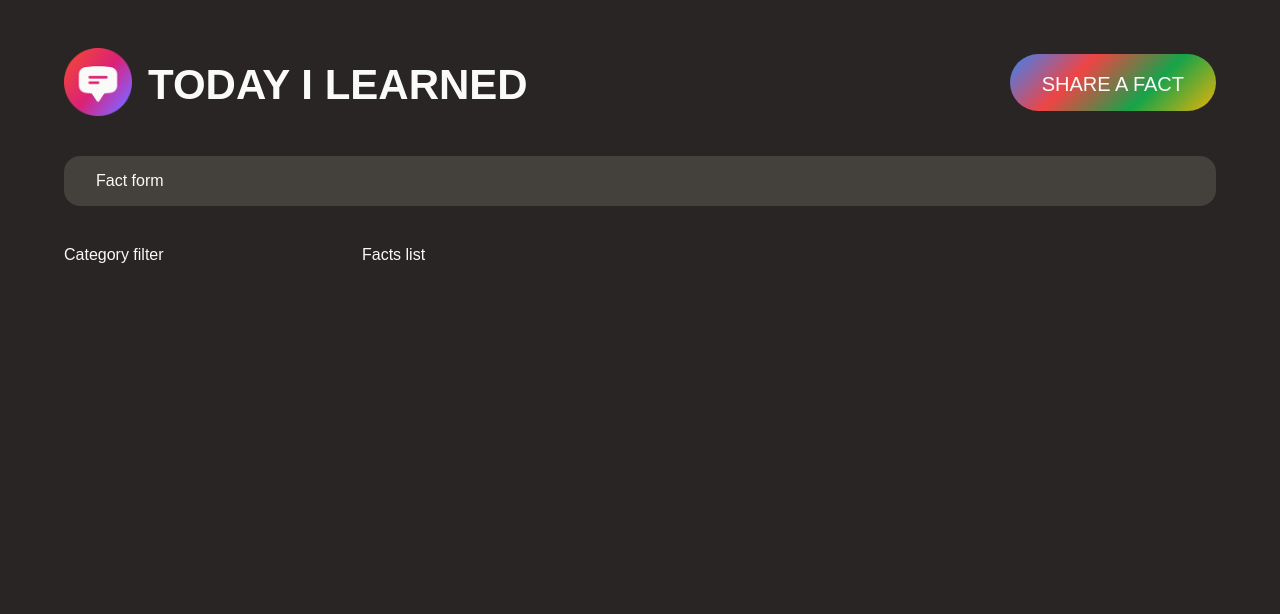
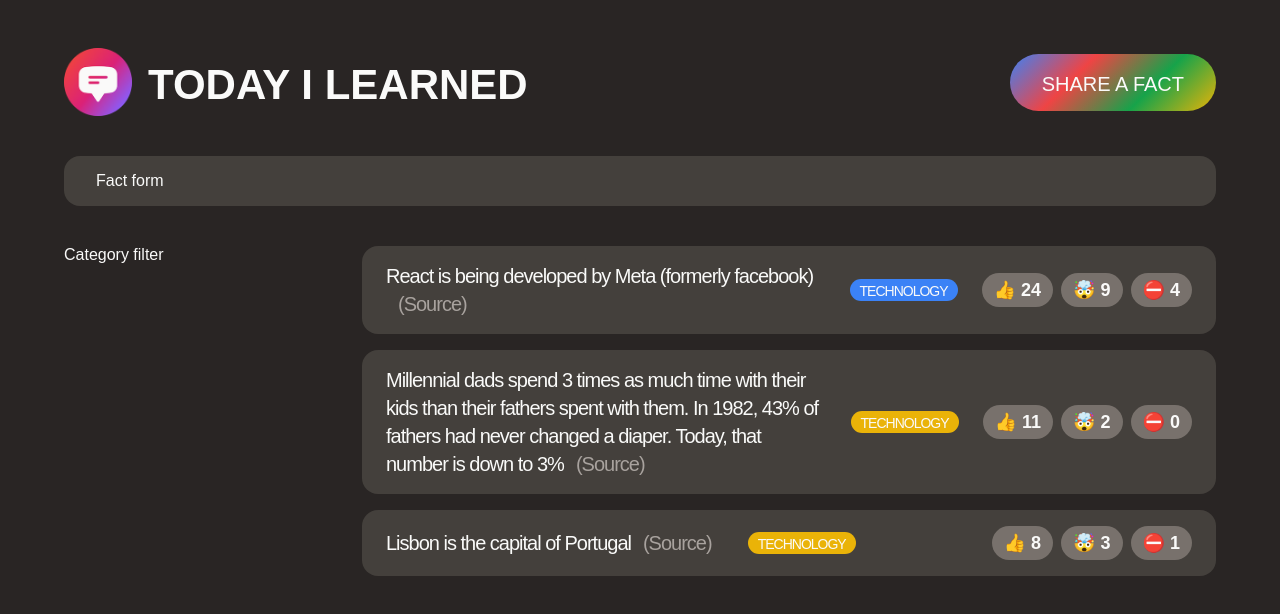
Before and after one commit to profpoochie/Fullstack_web_app, a React (Create React App) app in the folder today-i-learned/: page / in a window 1280 px wide. Shown: the top 614 px of the page. Built offline with nearby package versions, Linux system fonts and the light colour scheme; a web font is replaced by a local one.

Commit message:
Rendering the List of Facts

```diff
--- a/today-i-learned/src/App.js
+++ b/today-i-learned/src/App.js
@@ -1,4 +1,49 @@
 import "./style.css";
+
+const CATEGORIES = [
+  { name: "technology", color: "#3b82f6" },
+  { name: "science", color: "#16a34a" },
+  { name: "finance", color: "#ef4444" },
+  { name: "society", color: "#eab308" },
+  { name: "entertainment", color: "#db2777" },
+  { name: "health", color: "#14b8a6" },
+  { name: "history", color: "#f97316" },
+  { name: "news", color: "#8b5cf6" },
+];
+
+const initialFacts = [
+  {
+    id: 1,
+    text: "React is being developed by Meta (formerly facebook)",
+    source: "https://opensource.fb.com/",
+    category: "technology",
+    votesInteresting: 24,
+    votesMindblowing: 9,
+    votesFalse: 4,
+    createdIn: 2021,
+  },
+  {
+    id: 2,
+    text: "Millennial dads spend 3 times as much time with their kids than their fathers spent with them. In 1982, 43% of fathers had never changed a diaper. Today, that number is down to 3%",
+    source:
+      "https://www.mother.ly/parenting/millennial-dads-spend-more-time-with-their-kids",
+    category: "society",
+    votesInteresting: 11,
+    votesMindblowing: 2,
+    votesFalse: 0,
+    createdIn: 2019,
+  },
+  {
+    id: 3,
+    text: "Lisbon is the capital of Portugal",
+    source: "https://en.wikipedia.org/wiki/Lisbon",
+    category: "society",
+    votesInteresting: 8,
+    votesMindblowing: 3,
+    votesFalse: 1,
+    createdIn: 2015,
+  },
+];
 
 function App() {
   const appTitle = "Today I Learned";
@@ -37,7 +82,39 @@
 }
 
 function FactList() {
-  return <section>Facts list</section>;
+  // Temporary
+  const facts = initialFacts;
+  return (
+    <section>
+      <ul className="fact-list">
+        {facts.map((fact) => (
+          <li key={fact.id} className="fact">
+            <p>
+              {fact.text}
+              <a className="source" href={fact.source} target="_blank">
+                (Source)
+              </a>
+            </p>
+            <span
+              className="tag"
+              style={{
+                backgroundColor: CATEGORIES.find(
+                  (cat) => cat.name === fact.category
+                ).color,
+              }}
+            >
+              technology
+            </span>
+            <div className="vote-buttons">
+              <button>👍 {fact.votesInteresting}</button>
+              <button>🤯 {fact.votesMindblowing}</button>
+              <button>⛔️ {fact.votesFalse}</button>
+            </div>
+          </li>
+        ))}
+      </ul>
+    </section>
+  );
 }
 
 export default App;
```
